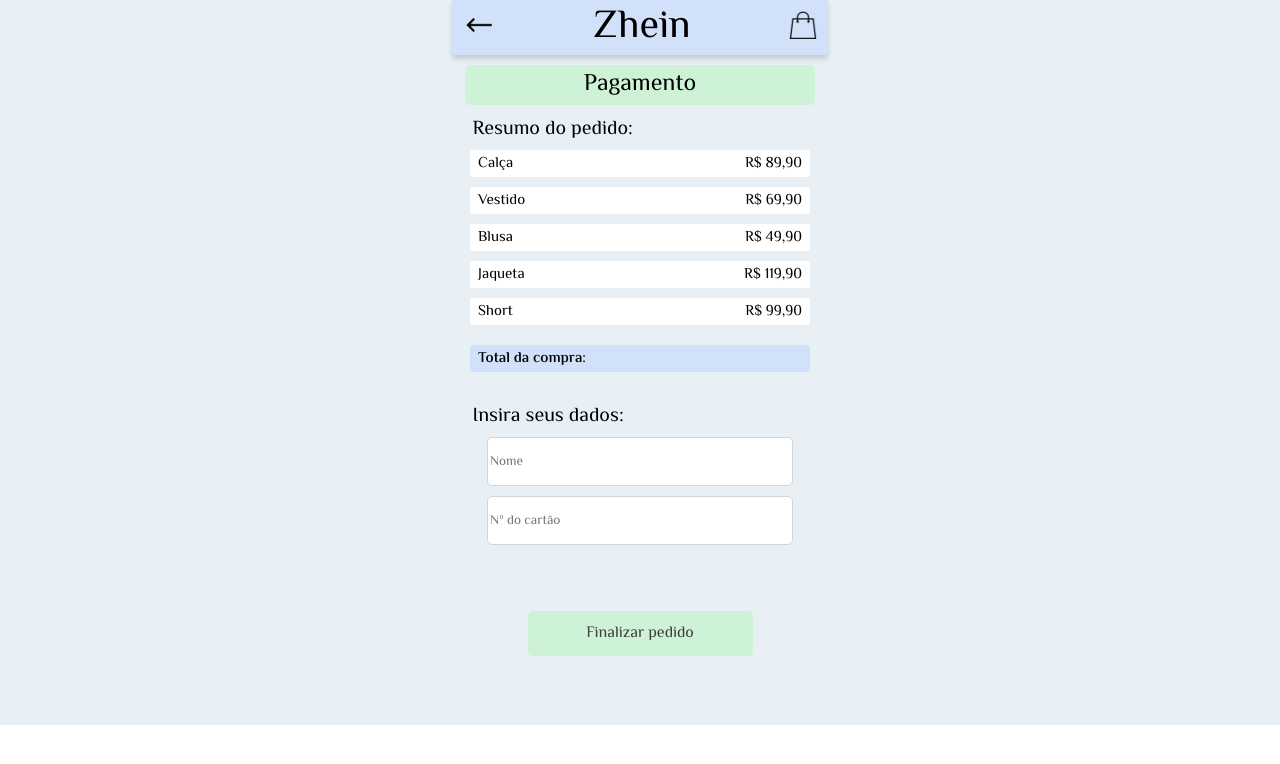
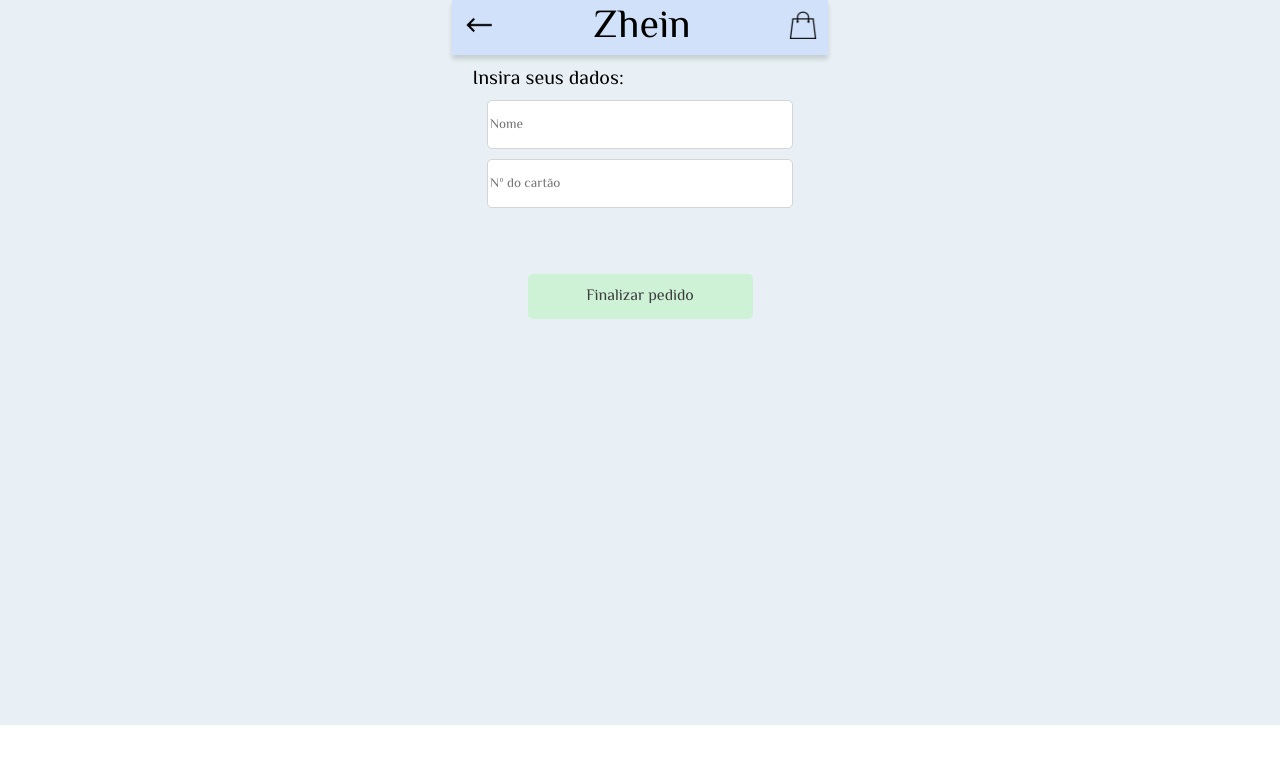
Before and after one commit to Nanda-Souza/Projeto-Zhein-Front, a React (Create React App) app: page /pagamento in a window 1280 px wide. Shown: the top 764 px of the page. Built offline with nearby package versions, Linux system fonts and the light colour scheme.

Commit message:
fix: tela carrinho

```diff
--- a/src/Pages/TelaCarrinho/CarrinhoPages.js
+++ b/src/Pages/TelaCarrinho/CarrinhoPages.js
@@ -13,7 +13,6 @@
   const [soma, setSoma] = useState("");
   const { usuarioLogado } = useContext(UserContext);
 
-  console.log(usuarioLogado);
 
   const navigate = useNavigate();
 
@@ -29,13 +28,11 @@
       config
     );
     promise.then((res) => {
-      console.log(res.data);
       let total = 0;
 
       res.data.map((item) => {
         return (total += Number(item.preco));
       });
-      console.log(total);
       setSoma(total);
       setListaCarrinho(res.data);
     });
--- a/src/Pages/TelaIdProdutos/IdProdutos.js
+++ b/src/Pages/TelaIdProdutos/IdProdutos.js
@@ -7,46 +7,40 @@
 import axios from "axios";
 import UserContext from "../../Context/UserContext";
 
-
-export default function IdProdutos(){
+export default function IdProdutos() {
   const [nome, setNome] = useState("");
   const [url, setUrl] = useState("");
   const [descricao, setDescricao] = useState("");
   const [preco, setPreco] = useState("");
-    const [id, setId] = useState("")
   const { usuarioLogado } = useContext(UserContext);
-    const {id_do_produto} = useParams();
+  const { id_do_produto } = useParams();
   const navigate = useNavigate();
 
 
-    console.log(usuarioLogado.token)
-
-
-    useEffect(() =>{
+  useEffect(() => {
     const config = {
       headers: {
         Authorization: `Bearer ${usuarioLogado.token}`,
       },
     };
 
-            const promise = axios.get(`${process.env.REACT_APP_API_URL}/produto/${id_do_produto}`, config);
+    const promise = axios.get(
+      `${process.env.REACT_APP_API_URL}/produto/${id_do_produto}`,
+      config
+    );
 
     promise.then((res) => {
-                console.log(res)
+      console.log(res);
       setNome(res.data.nome);
       setUrl(res.data.imagem);
       setDescricao(res.data.descricao);
       setPreco(res.data.preco);
-                setId(res.data._id)
-
-
-            })
+    });
 
     promise.catch((err) => console.log(err.response.data.message));
-
   }, []);
 
-    function addInfo(e){
+  function addInfo(e) {
     e.preventDefault();
 
     const config = {
@@ -55,12 +49,15 @@
       },
     };
 
-        const body = { nome, preco, id, url };
+    const body = { nome, preco, url };
 
-        console.log({body})
+    console.log({ body });
 
-        const promise = axios.post(`${process.env.REACT_APP_API_URL}/carrinho`, body, config);
-
+    const promise = axios.post(
+      `${process.env.REACT_APP_API_URL}/carrinho`,
+      body,
+      config
+    );
 
     promise.then(() => {
       alert("Item adicionado ao carrinho");
@@ -68,42 +65,31 @@
     });
 
     promise.catch((err) => {
-            console.log(err.response.data)
-        })
+      console.log(err.response.data);
+    });
   }
-    return(
+  return (
     <Container>
-            <Header/>
+      <Header />
       <CaixaTitulo>
-                <p>
-                    {nome}
-                </p>
+        <p>{nome}</p>
       </CaixaTitulo>
       <CaixaImg>
-                <img src={url} alt="img"/>
+        <img src={url} alt="img" />
       </CaixaImg>
       <CaixaSubTotal>
-                <p>
-                    Preço:
-                </p>
-                <p>
-                    R$ {preco}
-                </p>
+        <p>Preço:</p>
+        <p>R$ {preco}</p>
       </CaixaSubTotal>
       <CaixaDescricao>
-                <p>
-                    {descricao}
-                </p>
+        <p>{descricao}</p>
       </CaixaDescricao>
       <Buttons>
-                <button onClick={addInfo}>
-                    Adicionar à sacola
-                </button>
+        <button onClick={addInfo}>Adicionar à sacola</button>
       </Buttons>
-
     </Container>
-    )
-};
+  );
+}
 
 const CaixaImg = styled.div`
   justify-content: center;
@@ -115,7 +101,7 @@
   margin-bottom: 16px;
   border-radius: 10px;
 
-        img{
+  img {
     width: 278px;
     height: 292px;
   }
@@ -129,11 +115,11 @@
   height: 38px;
   justify-content: center;
   align-items: center;
-            background-color: #CDF2D6;
+  background-color: #cdf2d6;
   border-radius: 10px;
 
-            p{
-                font-family: 'El Messiri';
+  p {
+    font-family: "El Messiri";
     font-weight: 400;
     font-size: 24px;
   }
@@ -147,8 +133,8 @@
   height: 62px;
   background-color: #ffffff;
   border-radius: 10px;
-            p{
-                font-family: 'El Messiri';
+  p {
+    font-family: "El Messiri";
     font-weight: 400;
     font-size: 24px;
   }
@@ -156,16 +142,16 @@
 
 const CaixaDescricao = styled.div`
   display: flex;
-            justify-content: space-around;
   align-items: center;
   width: 314px;
   height: 100px;
   background-color: #ffffff;
   border-radius: 10px;
   margin-top: 16px;
-            p{
-                font-family: 'El Messiri';
+  p {
+    font-family: "El Messiri";
     font-weight: 400;
-                font-size: 24px;
+    font-size: 20px;
+    text-align: center;
   }
 `;
--- a/src/Pages/TelaPagamento/TelaPagamento.js
+++ b/src/Pages/TelaPagamento/TelaPagamento.js
@@ -11,7 +11,6 @@
   const [cartao, setCartao] = useState("");
   const navigate = useNavigate()
 
-    //FALTA USAR O USEEFFECT PARA PEGAR OS DADOS DO CARRINHO
 
   function pagamento(e) {
     e.preventDefault();
@@ -28,39 +27,6 @@
     <Container>
       <Header />
       <Tela>
-        <div className="pagamento">
-          <p>Pagamento</p>
-        </div>
-        <p className="resumo">Resumo do pedido:</p>
-        <Item>
-          <p>Calça</p>
-          <p>R$ 89,90</p>
-        </Item>
-        <Item>
-          <p>Vestido</p>
-          <p>R$ 69,90</p>
-        </Item>
-        <Item>
-          <p>Blusa</p>
-          <p>R$ 49,90</p>
-        </Item>
-        <Item>
-          <p>Jaqueta</p>
-          <p>R$ 119,90</p>
-        </Item>
-        <Item>
-          <p>Short</p>
-          <p>R$ 99,90</p>
-        </Item>
-        <Total>
-          <p>Total da compra:</p>
-          <p>
-            {total.toLocaleString("pt-BR", {
-              style: "currency",
-              currency: "BRL",
-            })}
-          </p>
-        </Total>
         <p className="insereDados">Insira seus dados:</p>
         <Form onSubmit={pagamento}>
           <input
```
Lines whose indentation alone changed are shown as unchanged.
